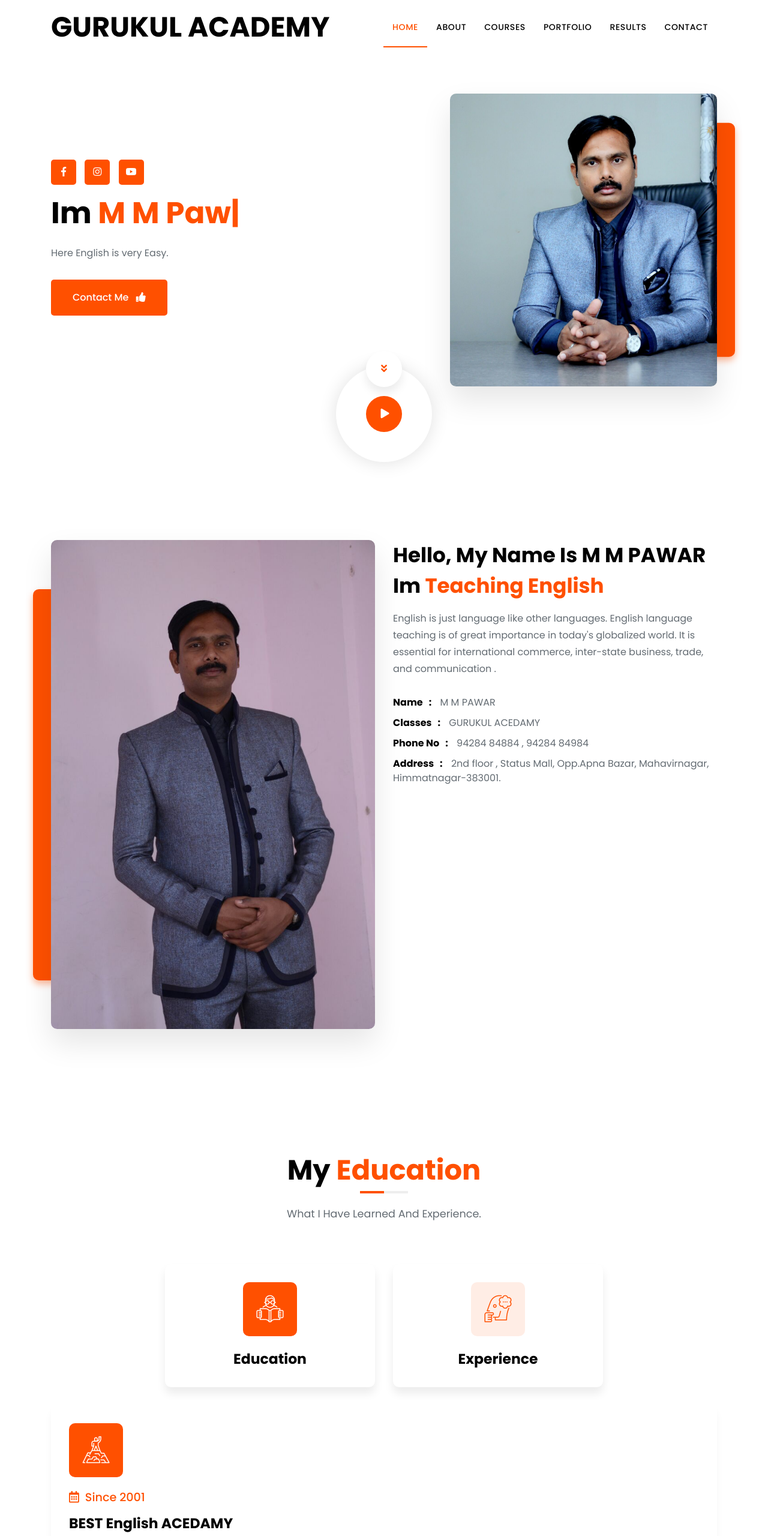
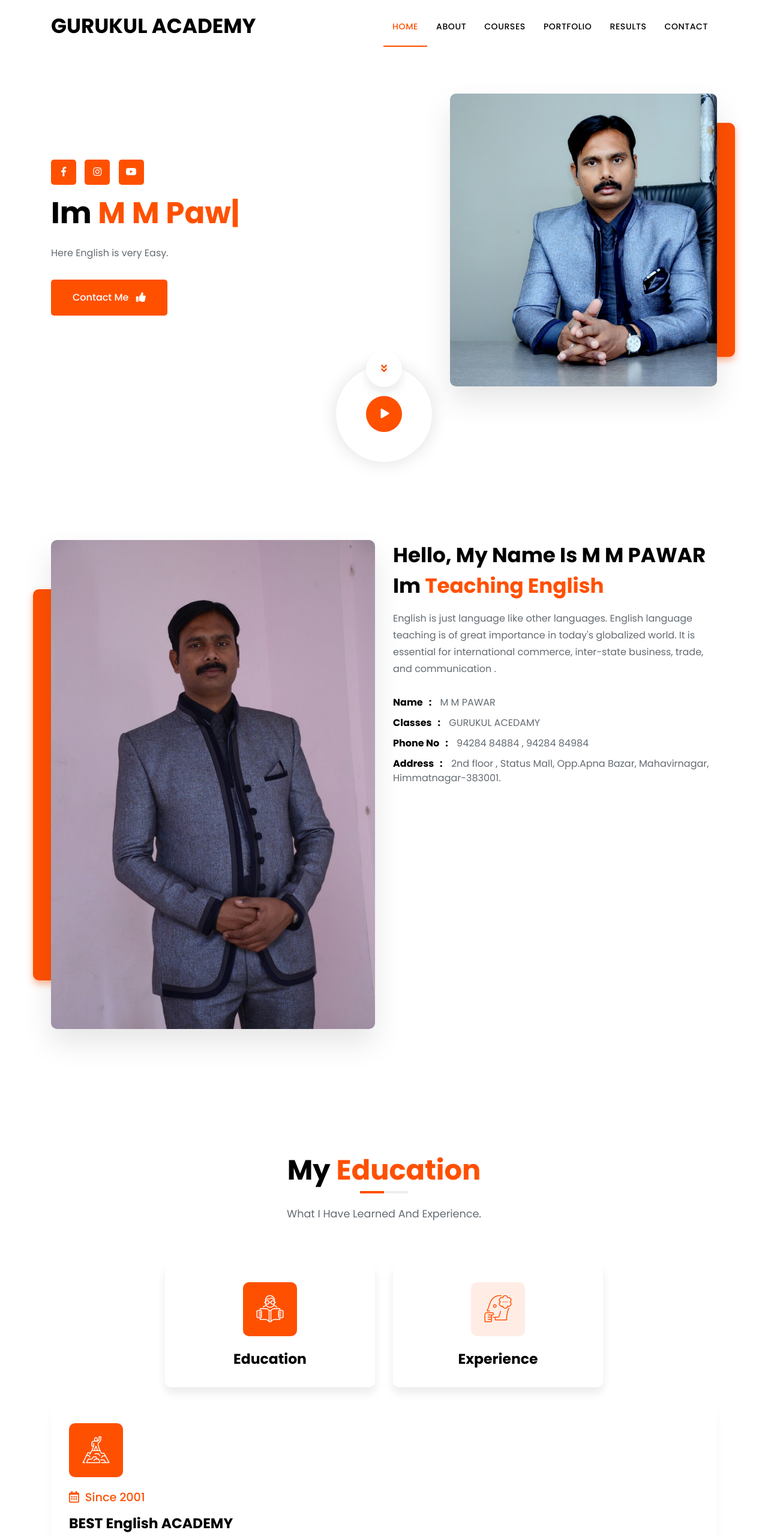
Before and after one commit to mukeshmpawar/youtube, a plain HTML site: page index.html in a window 1280 px wide. Shown: the top 2560 px of the page at 60% size. Drawn offline with Linux system fonts and the light colour scheme.

Commit message:
Update index.html

```diff
--- a/index.html
+++ b/index.html
@@ -31,7 +31,7 @@
             <div class="container">
                 <nav class="navbar navbar-expand-lg p-0">
                     <a class="navbar-brand" href="index.html">
-                        <h3>GURUKUL ACADEMY</h3>
+                        <h4>GURUKUL ACADEMY</h4>
                     </a>
                     <button class="navbar-toggler" type="button" data-toggle="collapse" data-target="#fixedNavbar" aria-controls="fixedNavbar" aria-expanded="false" aria-label="Toggle navigation">
                         <span class="togler-icon-inner">
@@ -179,7 +179,7 @@
                                     </div>
                                     <div class="resume-univ-text">
                                         <h6><i class="far fa-calendar-alt"></i>Since 2001</h6>
-                                        <h5>BEST English ACEDAMY</h5>
+                                        <h5>BEST English ACADEMY</h5>
                                     </div>
                                 </div>
                                 <div class="experience-item-body">
```
